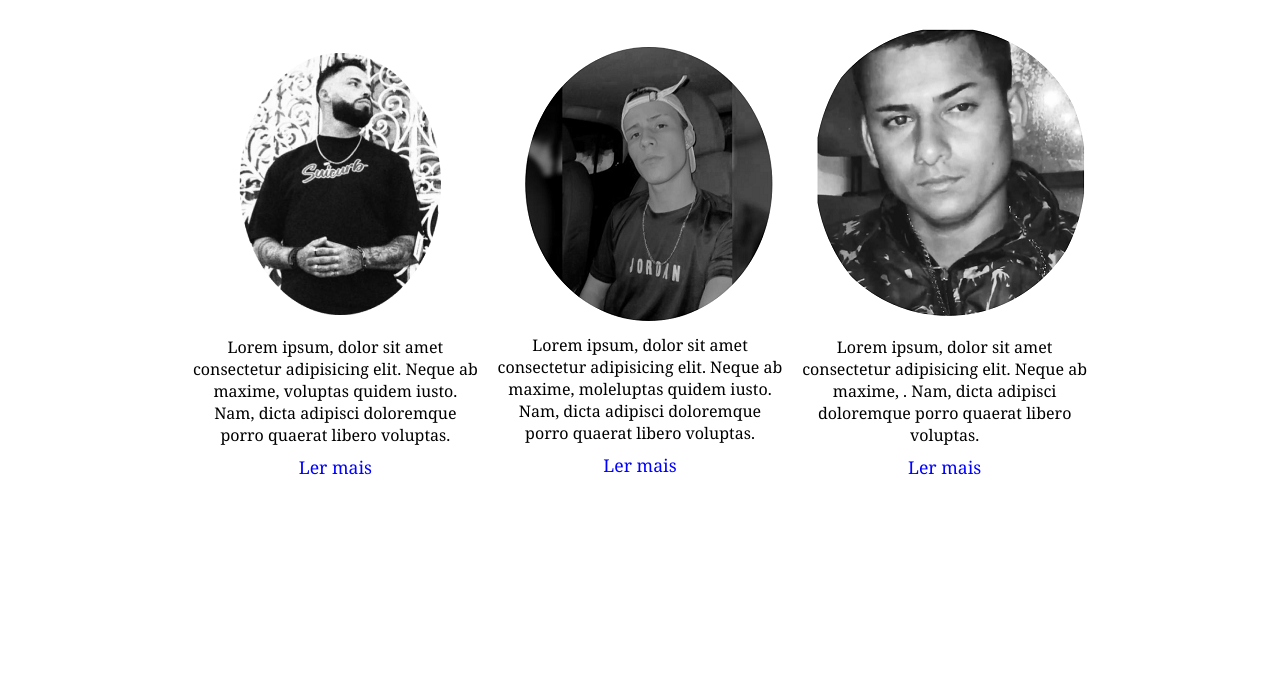
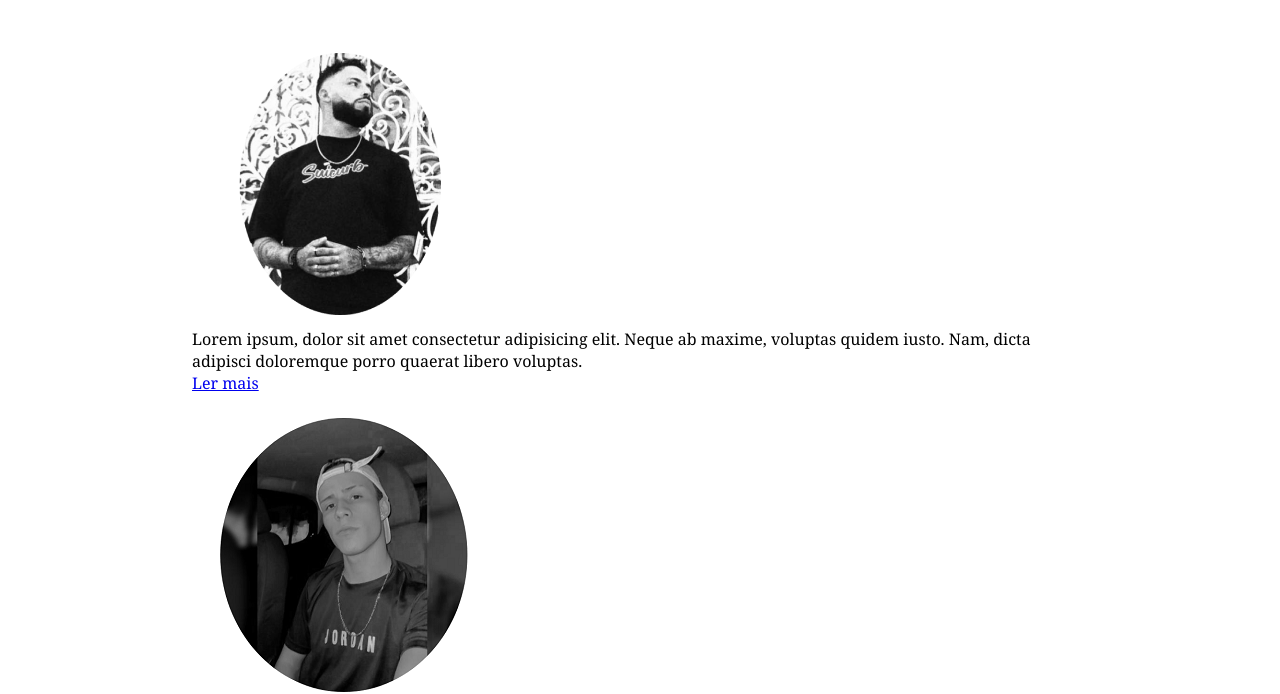
Before and after one commit to jesserodri/Projeto-Far, a plain HTML site: page equipe.html in a window 1280 px wide. Shown: the part 144-838 px from the top of the page. Before the commit the page ends 800 px from the top, so only its background shows below. Drawn offline with Linux system fonts and the light colour scheme; a web font is replaced by a local one.

Commit message:
update nas abas

```diff
--- a/css/newcss.css
+++ b/css/newcss.css
@@ -193,36 +193,6 @@ section .card-item{
 
 }
 
-.cards .card-item{
-    width: 32%;
-}
-
-.cards .card-item{
-    text-align: center;
-    display: block;
-    margin-bottom: 3%;
-
-}
-
-.cards .card-item img:hover{
-    transform: scale(105%);
-    cursor: pointer;
-    transition: 0.2s;
-}
-
-.card-item figcaption p{
-    margin-bottom: 3%;
-}
-.card-item figcaption a{
-    text-decoration: none;
-    color: blue;
-    font-size: 110%;
-}
-.card-item figcaption a:hover{
-    font-size: larger;
-    cursor: pointer;
-    transition: 0.2s;
-}
 
 
 section #croco_video{
```
Also changed, not shown: sobre.html (+6 -4 lines).
